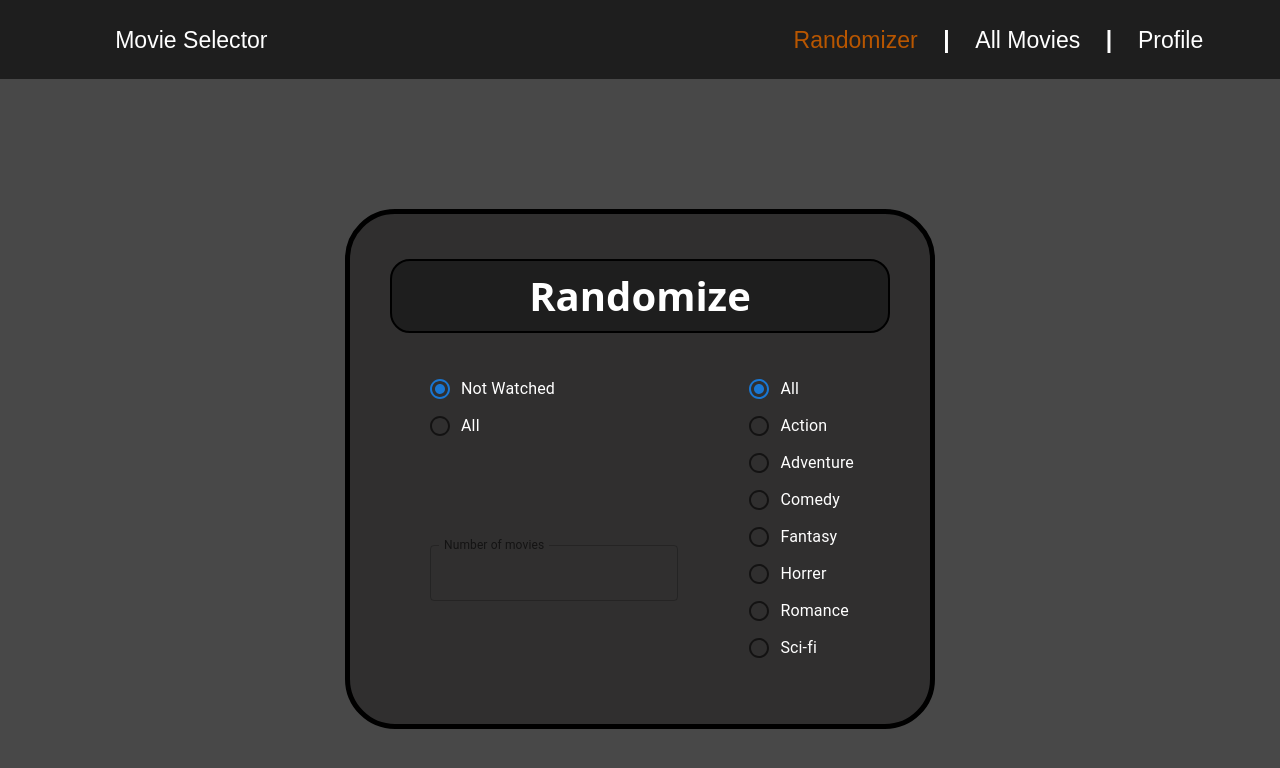
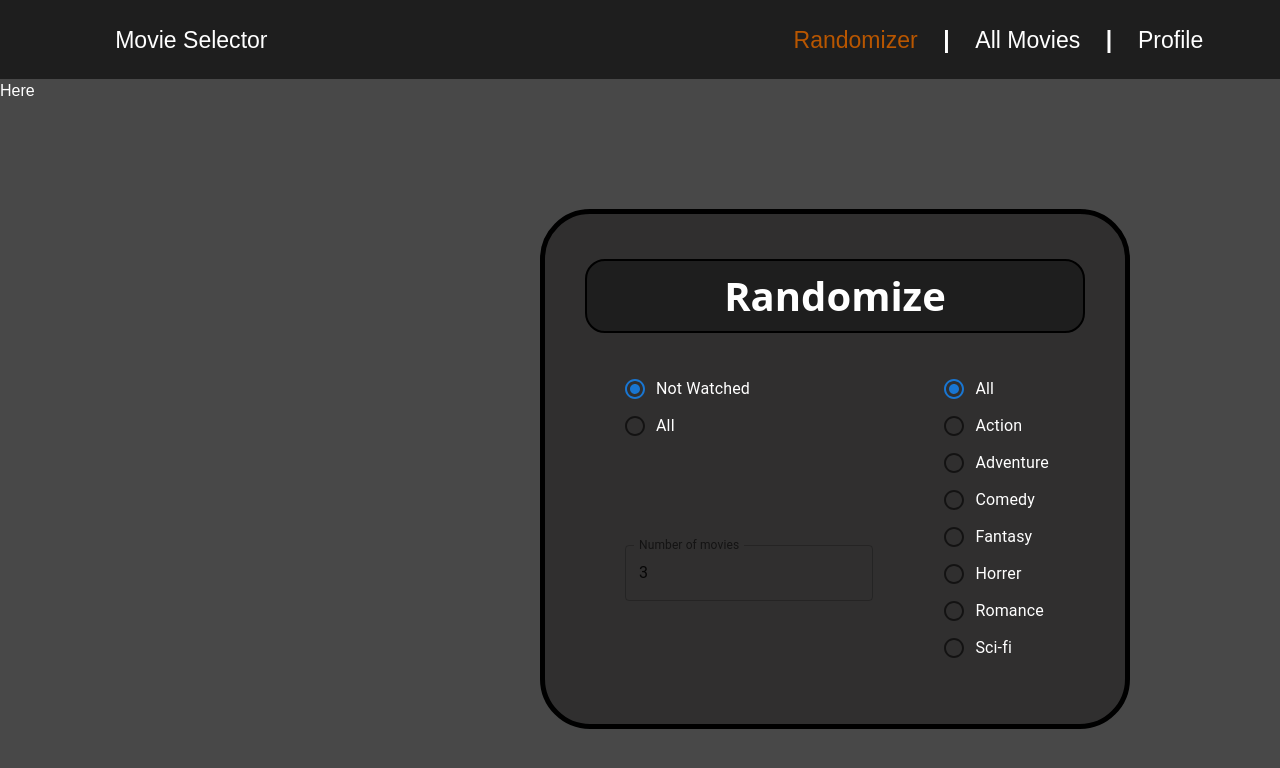
Before and after one commit to Kristopher-Johnson/Movie_Randomizer, a Next.js app: page /user/randomizer in a window 1280 px wide. Both pictures are taken after a click on the button "Randomize". Shown: the top 768 px of the page. Built offline with nearby package versions, Linux system fonts and the light colour scheme.

Commit message:
Started implamenting functionality for randomizer page

```diff
--- a/app/user/randomizer/Randomizer.module.css
+++ b/app/user/randomizer/Randomizer.module.css
@@ -90,3 +90,19 @@
 .div5 {
   grid-area: 4 / 1 / 5 / 3;
 }
+
+.randomized_main {
+  display: grid;
+  grid-template-columns: repeat(5, 1fr);
+  grid-template-rows: repeat(5, 1fr);
+  grid-column-gap: 0px;
+  grid-row-gap: 0px;
+}
+
+.randomized_list {
+  grid-area: 1 / 1 / 6 / 4;
+}
+.re_randomize {
+  grid-area: 1 / 5 / 3 / 6;
+  margin-right: 150px;
+}
--- a/app/user/randomizer/page.tsx
+++ b/app/user/randomizer/page.tsx
@@ -8,26 +8,54 @@ import Radio from "@mui/material/Radio";
 import RadioGroup from "@mui/material/RadioGroup";
 import GENRES from "../../Data/Genres";
 import TextField from "@mui/material/TextField";
+import MuiAlert, { AlertProps } from "@mui/material/Alert";
+import Alert from "@mui/material/Alert";
+import AlertTitle from "@mui/material/AlertTitle";
 
 export default function Randomizer() {
   const [isRandomized, setIsRandomized] = useState(false);
+  const [notWatched, setNotWatched] = useState("Not Watched");
+  const [genre, setGenre] = useState("All");
+  const [numberOfMovies, setNumberOfMovies] = useState("3");
 
+  // console.log(isRandomized);
+  // console.log(notWatched);
+  // console.log(genre);
+  // console.log(numberOfMovies);
   const WATCHED_RADIO_LIST = ["Not Watched", "All"];
+
+  function isValid() {
+    console.log(numberOfMovies);
+    if (numberOfMovies == "" || numberOfMovies == "0") {
+      console.log("not valid");
+      return (
+        <div className={classes.main}>
+          <h1>This</h1>
+        </div>
+      );
+    } else {
+      setIsRandomized(true);
+    }
+  }
 
   function notRandomized() {
     return (
       <div className={classes.main}>
         <div className={classes["button_div"]}>
-          <Button>Randomize</Button>
+          <Button onClick={isValid}>Randomize</Button>
         </div>
 
         <div className={classes["radio_div_1"]}>
-          <RadioGroup defaultValue="Not Watched">
+          <RadioGroup
+            defaultValue={notWatched}
+            onChange={(e) => setNotWatched(e.target.value)}
+          >
             {WATCHED_RADIO_LIST.map((item) => (
               <FormControlLabel
                 value={item}
                 control={<Radio />}
                 label={item}
+                key={item}
                 style={{
                   marginBottom: "-5px",
                 }}
@@ -36,12 +64,16 @@ export default function Randomizer() {
           </RadioGroup>
         </div>
         <div className={classes["radio_div_2"]}>
-          <RadioGroup defaultValue="All">
+          <RadioGroup
+            defaultValue={genre}
+            onChange={(e) => setGenre(e.target.value)}
+          >
             {GENRES.map((genre) => (
               <FormControlLabel
                 value={genre}
                 control={<Radio />}
                 label={genre}
+                key={genre}
                 style={{
                   marginBottom: "-5px",
                 }}
@@ -51,9 +83,11 @@ export default function Randomizer() {
         </div>
         <div className={classes["num_movies"]}>
           <TextField
+            onChange={(e) => setNumberOfMovies(e.target.value)}
             id="outlined-number"
             label="Number of movies"
             type="number"
+            defaultValue={numberOfMovies}
             InputLabelProps={{
               shrink: true,
             }}
@@ -63,7 +97,12 @@ export default function Randomizer() {
     );
   }
   function randomized() {
-    return <div className={classes.main}></div>;
+    return (
+      <div className={classes["randomized_main"]}>
+        <div className={classes["randomized_list"]}>Here</div>
+        <div className={classes["re_randomize"]}>{notRandomized()}</div>
+      </div>
+    );
   }
 
   return (
```
